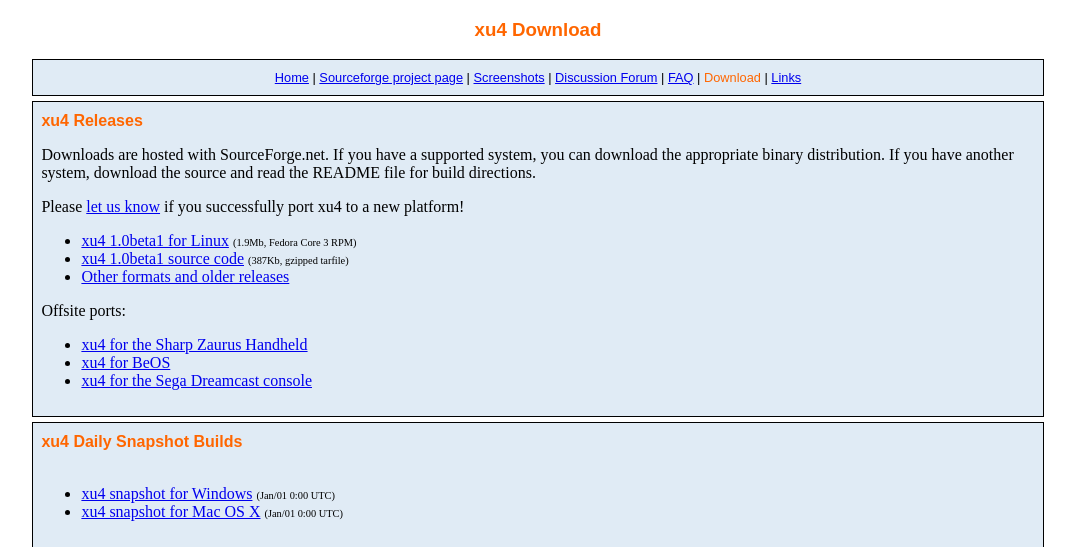
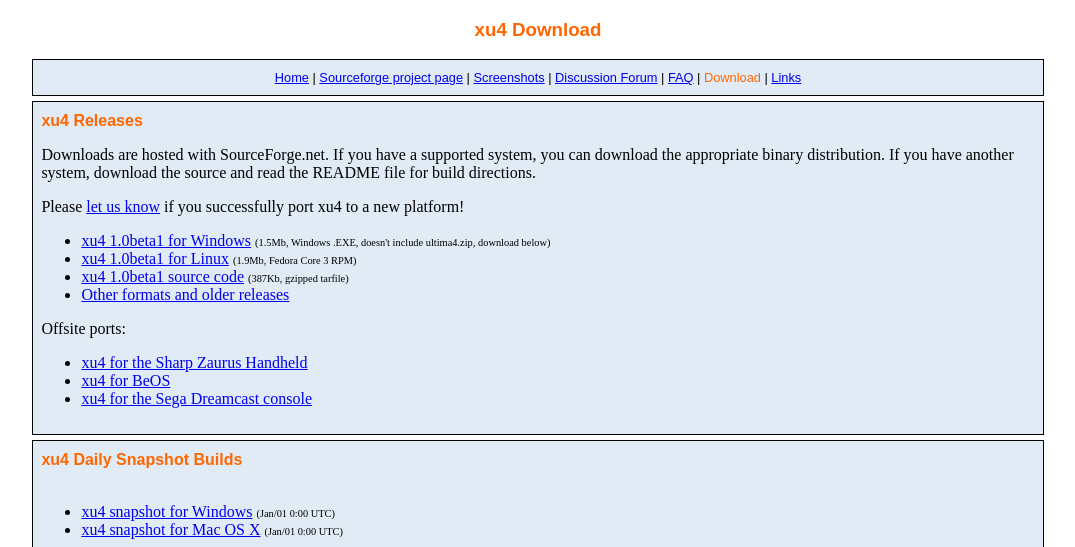
Before and after one commit to roydmerkel/xu4, a PHP site: page /download.php in a window 1280 px wide. Shown: the top 547 px of the page, without its empty margins (102-1177 px from the left). Run offline with PHP 8.4, Linux system fonts and the light colour scheme.

Commit message:
reenabled link for windows version
git-svn-id: https://svn.code.sf.net/p/xu4/code/trunk@2308 694b2c84-8326-496a-a978-df44a0d360f4

```diff
--- a/web/download.php
+++ b/web/download.php
@@ -22,7 +22,7 @@
   <p>Downloads are hosted with SourceForge.net. If you have a supported system, you can download the appropriate binary distribution.  If you have another system, download the source and read the README file for build directions.</p>
   <p>Please <a href="http://xu4.sourceforge.net/forum/">let us know</a> if you successfully port xu4 to a new platform!</p>
   <ul>
-    <!-- <li><a href="http://prdownloads.sourceforge.net/xu4/xu4-1.0beta1-win32.exe?download">xu4 1.0beta1 for Windows</a> <span class="details">(xxxMb, Windows .EXE, doesn't include ultima4.zip, download below)</span></li> -->
+    <li><a href="http://prdownloads.sourceforge.net/xu4/xu4-1.0beta1-win32.exe?download">xu4 1.0beta1 for Windows</a> <span class="details">(1.5Mb, Windows .EXE, doesn't include ultima4.zip, download below)</span></li>
     <li><a href="http://prdownloads.sourceforge.net/xu4/xu4-1.0beta1-1.i386.rpm?download">xu4 1.0beta1 for Linux</a> <span class="details">(1.9Mb, Fedora Core 3 RPM)</span></li>
     <!-- <li><a href="http://prdownloads.sourceforge.net/xu4/xu4-1.0beta1.dmg.gz?download">xu4 1.0beta1 for Mac OS X</a> <span class="details">(xxxMb, OSX gzipped disk image)</span></li> -->
     <li><a href="http://prdownloads.sourceforge.net/xu4/xu4-1.0beta1.tar.gz?download">xu4 1.0beta1 source code</a> <span class="details">(387Kb, gzipped tarfile)</span></li>
```
